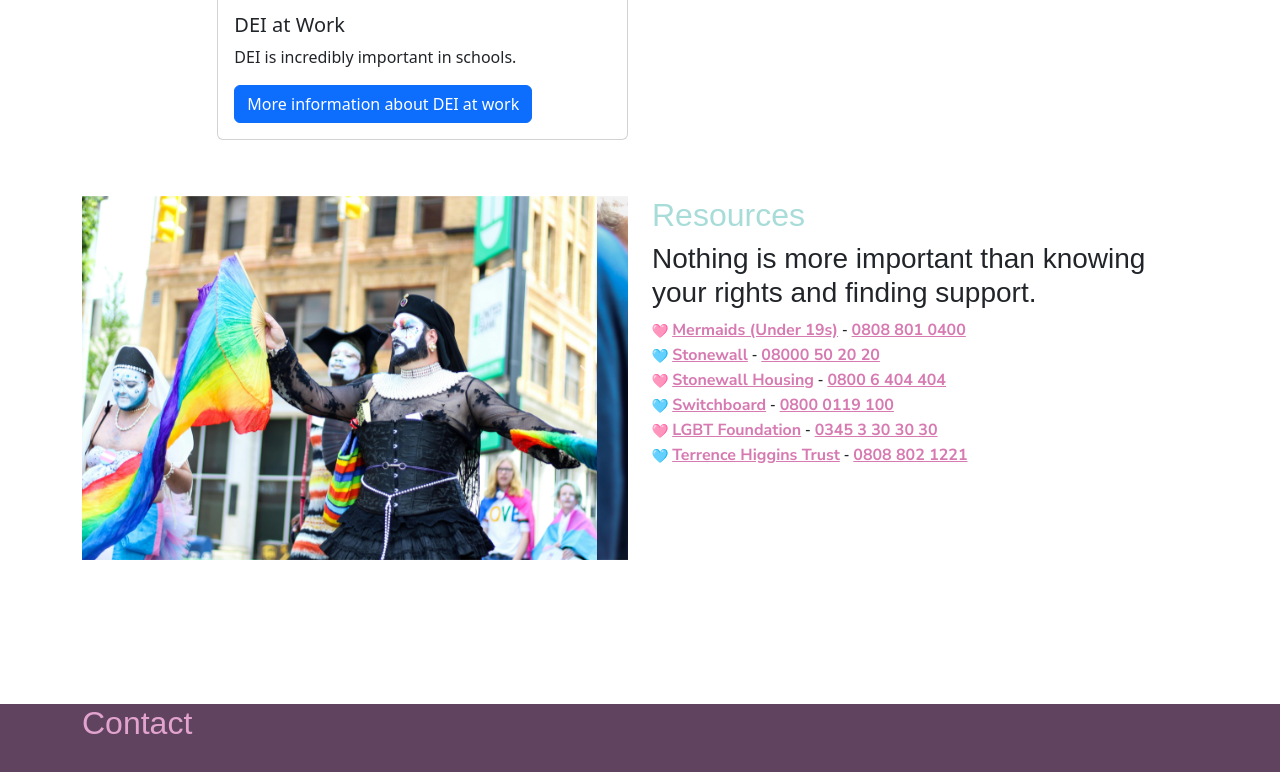
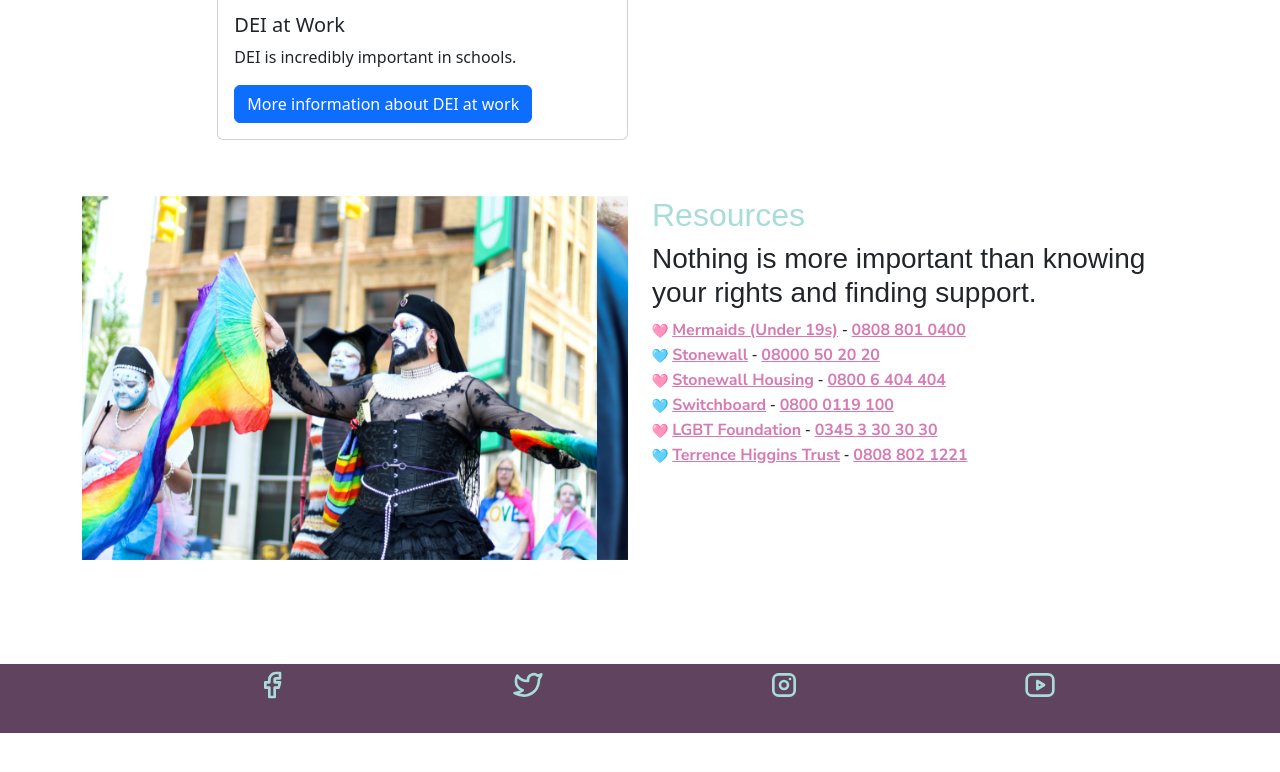
Before and after one commit to AbraWalker/bootcamp-dei-project, a plain HTML site: page index.html in a window 1280 px wide. Shown: the part 2211-2983 px from the top of the page. After the commit the page ends 2944 px from the top, so only its background shows below. Drawn offline with nearby package versions, Linux system fonts and the light colour scheme; a web font is replaced by a local one.

Commit message:
add socials to footer

```diff
--- a/assets/css/style.css
+++ b/assets/css/style.css
@@ -33,11 +33,11 @@ h1, h2, h3 {
 }
 
 /*add a right-side border to list items, except the last one*/
-li {
+#navigation li {
     border-right: 1px solid var(--primary-highlight-color);
 }
 
-li:last-child {
+#navigation li:last-child {
     border-right: none;
 }
 
@@ -161,3 +161,18 @@ li:last-child {
     color: var(--primary-highlight-color);
     padding-bottom: 1rem;
 }
+
+#socials {
+    display: flex;
+    justify-content: space-evenly;
+    list-style-type: none;
+    padding-top: 5px;
+}
+
+#socials svg {
+    color: var(--secondary-highlight-color);
+}
+
+#socials li {
+    border: none;
+}
--- a/index.html
+++ b/index.html
@@ -27,7 +27,7 @@
                 <span class="navbar-toggler-icon"></span>
             </button>
             <div class="collapse navbar-collapse" id="navbarNav">
-                <ul class="navbar-nav ms-auto">
+                <ul class="navbar-nav ms-auto" id="navigation">
                     <li class="nav-item">
                         <a class="nav-link active" aria-current="page" href="index.html">Home </a>
                     </li>
@@ -357,14 +357,28 @@
 
     <!--Footer-->
     <footer id="contact" class="mt-auto">
-        <div class="container section">
-            <div class="col-12">
-                <h2>Contact</h2>
-            </div>
-            <div class="col-12 col-md-6 col-xl-4">
-
-            </div>
-        </div>
+        <ul id="socials">
+            <li>
+                <a href="https://facebook.com/" target="_blank" rel="noopener" aria-label="Find us on Facebook (new tab)">
+                    <svg xmlns="http://www.w3.org/2000/svg" width="2em" height="2em" viewBox="0 0 24 24"><path fill="none" stroke="currentColor" stroke-linecap="round" stroke-linejoin="round" stroke-width="2" d="M7 10v4h3v7h4v-7h3l1-4h-4V8a1 1 0 0 1 1-1h3V3h-3a5 5 0 0 0-5 5v2z" /></svg>
+                </a>
+            </li>
+            <li>
+                <a href="https://twitter.com/" target="_blank" rel="noopener" aria-label="Find us on Twitter (new tab)">
+                    <svg xmlns="http://www.w3.org/2000/svg" width="2em" height="2em" viewBox="0 0 24 24"><path fill="none" stroke="currentColor" stroke-linecap="round" stroke-linejoin="round" stroke-width="2" d="M22 4.01c-1 .49-1.98.689-3 .99c-1.121-1.265-2.783-1.335-4.38-.737S11.977 6.323 12 8v1c-3.245.083-6.135-1.395-8-4c0 0-4.182 7.433 4 11c-1.872 1.247-3.739 2.088-6 2c3.308 1.803 6.913 2.423 10.034 1.517c3.58-1.04 6.522-3.723 7.651-7.742a13.8 13.8 0 0 0 .497-3.753c0-.249 1.51-2.772 1.818-4.013z" /></svg>
+                </a>
+            </li>
+            <li>
+                <a href="https://instagram.com/" target="_blank" rel="noopener" aria-label="Find us on Instagram (new tab)">
+                    <svg xmlns="http://www.w3.org/2000/svg" width="2em" height="2em" viewBox="0 0 24 24"><g fill="none" stroke="currentColor" stroke-linecap="round" stroke-linejoin="round" stroke-width="2"><path d="M4 8a4 4 0 0 1 4-4h8a4 4 0 0 1 4 4v8a4 4 0 0 1-4 4H8a4 4 0 0 1-4-4z" /><path d="M9 12a3 3 0 1 0 6 0a3 3 0 0 0-6 0m7.5-4.5v.01" /></g></svg>
+                </a>
+            </li>
+            <li>
+                <a href="https://youtube.com/" target="_blank" rel="noopener" aria-label="Find us on YouTube (new tab)">
+                    <svg xmlns="http://www.w3.org/2000/svg" width="2em" height="2em" viewBox="0 0 24 24"><g fill="none" stroke="currentColor" stroke-linecap="round" stroke-linejoin="round" stroke-width="2"><path d="M2 8a4 4 0 0 1 4-4h12a4 4 0 0 1 4 4v8a4 4 0 0 1-4 4H6a4 4 0 0 1-4-4z" /><path d="m10 9l5 3l-5 3z" /></g></svg>
+                </a>
+            </li>
+        </ul>
     </footer>
     <!--Bootstrap JS-->
     <script src="https://cdn.jsdelivr.net/npm/bootstrap@5.3.6/dist/js/bootstrap.bundle.min.js"
```
